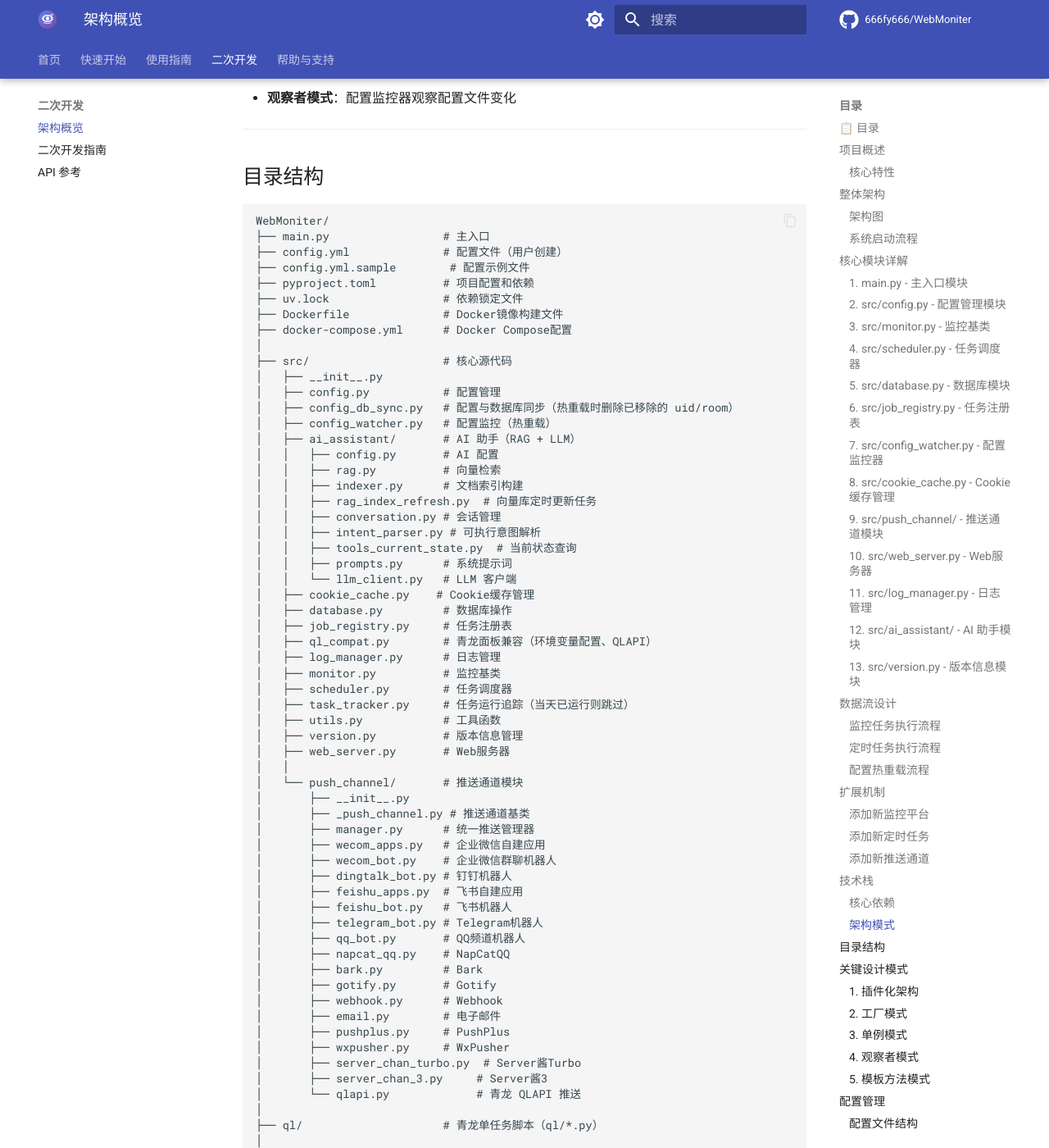
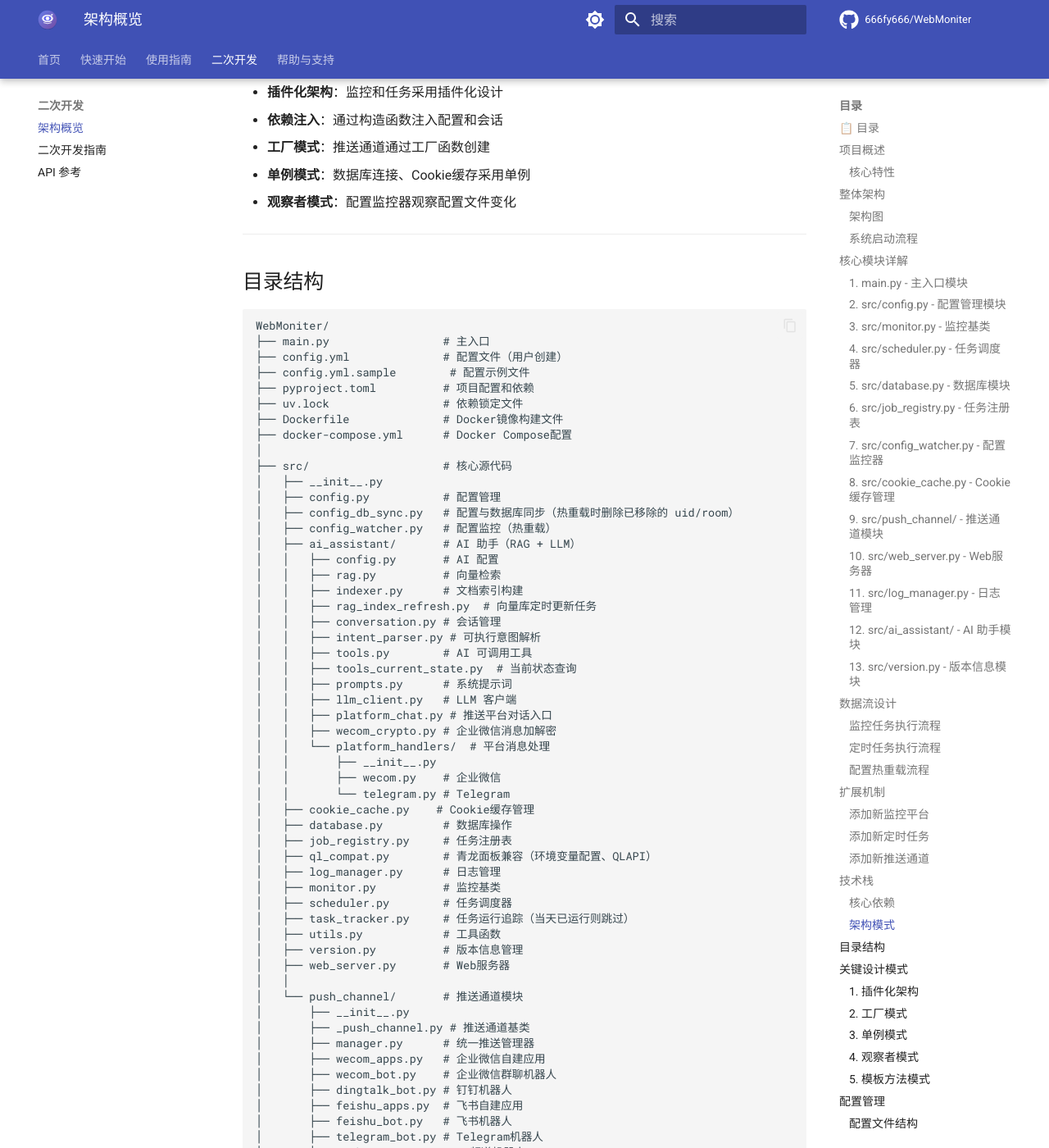
Before and after one commit to 666fy666/WebMoniter, an MkDocs documentation site: the page built from docs/ARCHITECTURE.md, in a window 1280 px wide and 1400 px high, scrolled down 16856 px. Shown: the whole window at 82% size. Built offline with MkDocs 1.6.1 and Material for MkDocs 9.7.7, drawn with Linux system fonts in a browser that asks for light colours; comment, search, counter and statistics services are not loaded; some of the changed text lies outside the part shown.

Commit message:
更新文档以反映新增的企业微信和 Telegram Webhook 接口。

```diff
--- a/docs/ARCHITECTURE.md
+++ b/docs/ARCHITECTURE.md
@@ -520,6 +520,8 @@
 - `POST /api/assistant/chat`：AI 对话（需登录，需 AI 依赖）
 - `POST /api/assistant/apply-action`：执行可确认操作（需登录）
 - `POST /api/assistant/reindex`：手动重建 RAG 索引（需登录）
+- `GET/POST /api/webhooks/wecom`：企业微信接收消息回调（AI 对话入口）
+- `POST /api/webhooks/telegram/{channel_name}`：Telegram 机器人 Webhook（AI 对话入口）
 
 **配置保存特性**：
 - 使用 `ruamel.yaml` 保留YAML注释
@@ -574,9 +576,13 @@
 - `rag_index_refresh.py`：定时任务，按 `rag_index_refresh_interval_seconds` 自动重建向量库
 - `conversation.py`：会话与消息持久化（`data/ai_assistant_conversations.json`）
 - `intent_parser.py`：解析可执行意图（开关监控、配置列表增删）
+- `tools.py`：AI 可调用工具（配置片段、日志、当前状态等）
 - `tools_current_state.py`：查询当前监控数据（开播状态等）
 - `prompts.py`：系统提示词
 - `llm_client.py`：LLM 调用（OpenAI 兼容 API）
+- `platform_chat.py`：推送平台对话入口（Webhook 路由分发）
+- `wecom_crypto.py`：企业微信消息加解密（EncodingAESKey）
+- `platform_handlers/`：各平台消息处理（`wecom.py` 企业微信、`telegram.py` Telegram）
 
 **支持的操作**：
 - 配置生成：根据用户描述生成 YAML 片段
@@ -889,9 +895,16 @@
 │   │   ├── rag_index_refresh.py  # 向量库定时更新任务
 │   │   ├── conversation.py # 会话管理
 │   │   ├── intent_parser.py # 可执行意图解析
+│   │   ├── tools.py        # AI 可调用工具
 │   │   ├── tools_current_state.py  # 当前状态查询
 │   │   ├── prompts.py      # 系统提示词
-│   │   └── llm_client.py   # LLM 客户端
+│   │   ├── llm_client.py   # LLM 客户端
+│   │   ├── platform_chat.py # 推送平台对话入口
+│   │   ├── wecom_crypto.py # 企业微信消息加解密
+│   │   └── platform_handlers/  # 平台消息处理
+│   │       ├── __init__.py
+│   │       ├── wecom.py    # 企业微信
+│   │       └── telegram.py # Telegram
 │   ├── cookie_cache.py    # Cookie缓存管理
 │   ├── database.py         # 数据库操作
 │   ├── job_registry.py     # 任务注册表
@@ -924,6 +937,7 @@
 │       ├── wxpusher.py     # WxPusher
 │       ├── server_chan_turbo.py  # Server酱Turbo
 │       ├── server_chan_3.py     # Server酱3
+│       ├── demo.py              # 演示通道（测试用）
 │       └── qlapi.py             # 青龙 QLAPI 推送
 │
 ├── ql/                     # 青龙单任务脚本（ql/*.py）
```
Also changed, not shown: other parts of docs/ARCHITECTURE.md (+1 -1 lines), docs/API.md (+1 -1 lines), docs/guides/ai-assistant.md (+1 -1 lines).
